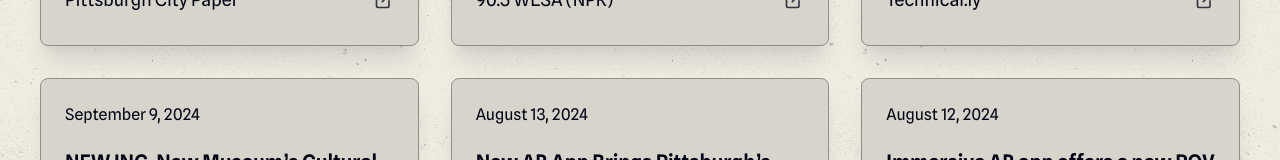
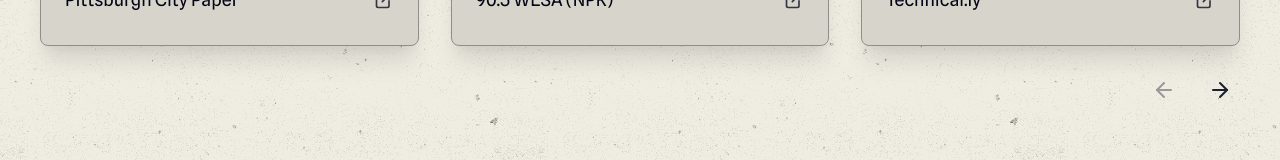
Before and after one commit to lookingglasspgh/lg-site-v1, a Next.js app: page /press in a window 1280 px wide. Shown: the part 728-888 px from the top of the page. Built offline with nearby package versions, Linux system fonts and the light colour scheme.

Commit message:
feat: card pagination

```diff
--- a/src/components/press/NewsSection/NewsSection.jsx
+++ /dev/null
@@ -1,38 +0,0 @@
-import React from 'react';
-import { Flex, Heading, SimpleGrid } from '@chakra-ui/react';
-
-import commonStyles from '@/styles/commonStyles';
-import press from '@/content/press';
-
-import ArticleCard from './ArticleCard';
-
-const { commonWidths } = commonStyles;
-const { articles } = press.news;
-
-const NewsSection = () => (
-  <Flex
-    id="section-container"
-    direction="column"
-    width="100%"
-    m="0 auto"
-    p={{ base: '3rem 1rem', md: '3rem', xl: '3rem 0rem' }}
-    maxWidth={commonWidths.maxSectionWidth}
-  >
-    <Heading as="h1" mb="3rem">{press.news.HEADING}</Heading>
-    <SimpleGrid
-      gap={{
-        base: '2rem', md: '1.5rem', lg: '2rem',
-      }}
-      columns={{ base: '1', md: '2', lg: '3' }}
-    >
-      { articles.map((article) => (
-        <ArticleCard
-          key={article.title}
-          article={article}
-        />
-      ))}
-    </SimpleGrid>
-  </Flex>
-);
-
-export default NewsSection;
--- /dev/null
+++ b/src/components/press/NewsSection/NewsSection.tsx
@@ -0,0 +1,85 @@
+import React, { useEffect, useState } from 'react';
+import { Button, Flex, Heading, SimpleGrid } from '@chakra-ui/react';
+import { ArrowLeft, ArrowRight } from 'react-feather';
+
+import commonStyles from '@/styles/commonStyles';
+import press, { Article } from '@/content/press';
+
+import ArticleCard from './ArticleCard';
+
+const { commonWidths } = commonStyles;
+const { articles } = press.news;
+
+const maxArticles = 6;
+
+const NewsSection = () => {
+  const [currentArticles, setCurrentArticles] = useState<Article[]>([]);
+  const [pageIndex, setPageIndex] = useState<number>(0);
+  const totalArticles = articles.length;
+
+  useEffect(() => {
+    const endingIndex = pageIndex + maxArticles;
+    setCurrentArticles(articles.slice(pageIndex, endingIndex));
+  }, [pageIndex, totalArticles]);
+
+  const pageBack = () => setPageIndex(pageIndex - maxArticles);
+  const pageForward = () => setPageIndex(pageIndex + maxArticles);
+
+  const isPageForwardDisabled: () => boolean = () => {
+    const endingIndex = pageIndex + maxArticles;
+    if (articles[endingIndex]) return false;
+    return true;
+  };
+  const isPageBackDisabled: () => boolean = () => {
+    const startingIndex = pageIndex - maxArticles;
+    if (articles[startingIndex]) return false;
+    return true;
+  };
+
+  return (
+    <Flex
+      id="section-container"
+      direction="column"
+      width="100%"
+      m="0 auto"
+      p={{ base: '3rem 1rem', md: '3rem', xl: '3rem 0rem' }}
+      maxWidth={commonWidths.maxSectionWidth}
+    >
+      <Heading as="h1" mb="3rem">
+        {press.news.HEADING}
+      </Heading>
+      <SimpleGrid
+        gap={{
+          base: '2rem',
+          md: '1.5rem',
+          lg: '2rem',
+        }}
+        columns={[1, 1, 2, 3]}
+      >
+        {currentArticles.map((article) => (
+          <ArticleCard key={article.title} article={article} />
+        ))}
+      </SimpleGrid>
+      <Flex mt="1.5rem" ml="auto" gap="1rem" alignItems="center">
+        <Button
+          variant="ghost"
+          isDisabled={isPageBackDisabled()}
+          onClick={pageBack}
+          px="0"
+        >
+          <ArrowLeft />
+        </Button>
+        <Button
+          variant="ghost"
+          isDisabled={isPageForwardDisabled()}
+          onClick={pageForward}
+          px="0"
+        >
+          <ArrowRight />
+        </Button>
+      </Flex>
+    </Flex>
+  );
+};
+
+export default NewsSection;
--- a/src/pages/press.jsx
+++ b/src/pages/press.tsx
@@ -8,10 +8,7 @@ import RouteMetadata from '@/constants/RouteMetadata';
 
 const PressPage = () => (
   <Layout pageMetadata={RouteMetadata.press}>
-    <Flex
-      id="page-container"
-      direction="column"
-    >
+    <Flex id="page-container" direction="column">
       <NewsSection />
       <InfoSection />
     </Flex>
```
Also changed, not shown: src/content/press.ts (renamed from src/content/press.js, +7 -0 lines), src/components/press/NewsSection/index.ts (renamed from src/components/press/NewsSection/index.js).
